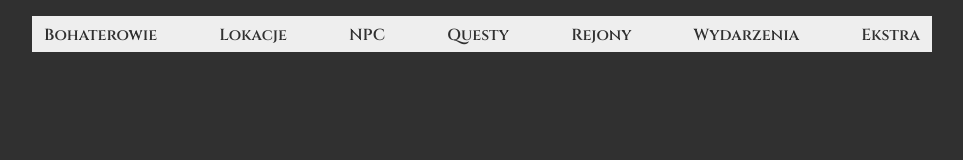
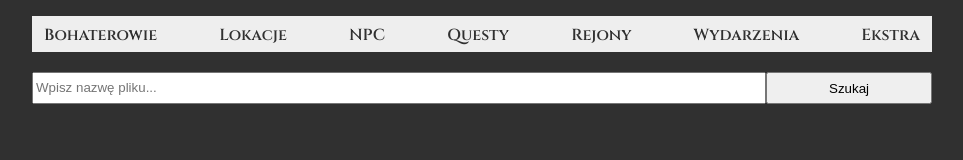
Before and after one commit to Swagnar/LOREm, a plain HTML site: page index.html in a window 1280 px wide. Both pictures are taken after a click on the picture 320 px from the left and 400 px from the top of the page. Shown: the whole page, without its empty margins (158-1121 px from the left). Drawn offline with nearby package versions, Linux system fonts and the light colour scheme.

Commit message:
added search bar
new functions inside `controls.js`:
- createSearchMenu
- addEventListenersToSearchMenu

also added `isInputFocues` inside `addEventListenersToControls` so that the "A" and "D" won't interfere with search menu

```diff
--- a/script.js
+++ b/script.js
@@ -1,5 +1,5 @@
 import { createBootScreen, createNavbar, flattenTree } from "./scripts/utils.js";
-import { moveBack, moveForward, createArrowControls } from "./scripts/controls.js";
+import { moveBack, moveForward, createArrowControls, createSearchMenu, addEventListenersToSearchMenu } from "./scripts/controls.js";
 import { DND_TREE } from "./scripts/DND.js";
 import { TWD_TREE } from "./scripts/TWD.js";
 
@@ -20,7 +20,7 @@ var flatTree;
 
 function clearRootElement() {
   ROOT.innerHTML = '';
-  ROOT.classList.remove('fullwidth')
+  ROOT.classList.remove('fullwidth') ;
 }
 
 /**
@@ -38,7 +38,7 @@ function clearRootElement() {
  *                if the document name is missing.
  */
 function renderMarkdown(e) {
-  console.log("Rendering markdown with event: ", e.type)
+  console.log("Rendering markdown with event: ", e.type);
   try {
     var path;
     var documentName;
@@ -72,8 +72,8 @@ function renderMarkdown(e) {
 
         // Add event listener to all <a data-path=""> tags in a given .md document
         document.querySelectorAll('a[data-path]').forEach(a => {
-          a.addEventListener('click', renderMarkdown)
-        })
+          a.addEventListener('click', renderMarkdown);
+        });
 
         // View has changed, new document rendered. Update attribiute indexes for controls and their event handelers
         updateControlsIndexes(documentName)
@@ -136,6 +136,7 @@ function changeView() {
     if(!selectedTree) throw new Error("No tree selected, `selectedTree` value = " + `${selectedView}`);
 
     clearRootElement();
+
     createNavbar(ROOT, renderMarkdown, selectedTree);
 
 
@@ -145,6 +146,10 @@ function changeView() {
 
     const [leftArrow, rightArrow] = createArrowControls(ROOT);
     addEventListenersToControls(leftArrow, rightArrow);
+
+    const [searchInput, searchButton] = createSearchMenu(ROOT, flatTree);
+    addEventListenersToSearchMenu(searchInput, searchButton, flatTree, renderMarkdown);
+
 
   } catch(er) {
     console.error("There has been an error while changing the view: ",er)
@@ -163,28 +168,36 @@ function changeView() {
  * @param {HTMLElement} rightArrow - The HTML element representing the right arrow control.
  */
 function addEventListenersToControls(leftArrow, rightArrow) {
+
+  function isInputFocues() {
+    const activeElement = document.activeElement;
+    return activeElement && (activeElement.tagName === 'INPUT' || activeElement.tagName === 'TEXTAREA' );
+  }
+
   try {
 
     // Add 'click' event to arrow controls
-    leftArrow.addEventListener('click', function() { renderMarkdown(moveBack(leftArrow, flatTree)) })
-    rightArrow.addEventListener('click', function() { renderMarkdown(moveForward(rightArrow,flatTree)) })
+    leftArrow.addEventListener('click', function() { renderMarkdown(moveBack(leftArrow, flatTree)); });
+    rightArrow.addEventListener('click', function() { renderMarkdown(moveForward(rightArrow,flatTree)); });
 
     // Add 'keydown' event listener for the `document`, check if the keys are navigational and then behave like `click` event
     document.addEventListener('keydown', (ev) => {
+      if (isInputFocues()) return;
       let keyName = ev.key;
       if(keyName === "ArrowLeft" || keyName === "a") {
-        renderMarkdown(moveBack(leftArrow, flatTree))
+        renderMarkdown(moveBack(leftArrow, flatTree));
       }
-    })
+    });
     document.addEventListener('keydown', (ev) => {
+      if (isInputFocues()) return;
       let keyName = ev.key;
       if(keyName === "ArrowRight" || keyName === "d") {
-        renderMarkdown(moveForward(rightArrow, flatTree))
+        renderMarkdown(moveForward(rightArrow, flatTree));
       }
-    })
+    });
 
   } catch(er) {
-    console.error(er)
+    console.error(er);
   }
 }
 /**
@@ -201,6 +214,7 @@ function addEventListenersToControls(leftArrow, rightArrow) {
  * @param {HTMLImageElement} logoTWD - The HTML image element representing the TWD logo.
  */
 function addEventListenersToBootScreen(wrapperDND, wrapperTWD, logoDND, logoTWD) {
+  console.log('Adding event listeners to Boot Screen...');
   wrapperDND.addEventListener('mouseenter', () => {
     wrapperTWD.classList.add('gray-out');
   });
@@ -228,6 +242,7 @@ function addEventListenersToBootScreen(wrapperDND, wrapperTWD, logoDND, logoTWD)
     flatTree = flattenTree(TWD_TREE);
     changeView();
   });
+  console.log('Event listeners added to Boot Screen');
 }
 
 // #################################################################################################################################################
--- a/scripts/controls.js
+++ b/scripts/controls.js
@@ -4,11 +4,11 @@
  */
 export function createArrowControls(rootElement) {
 
-  let leftArrow = document.createElement('span')
-  let rightArrow = document.createElement('span')
+  let leftArrow = document.createElement('span');
+  let rightArrow = document.createElement('span');
 
-  leftArrow.innerHTML = "&larr;"
-  rightArrow.innerHTML = "&rarr;"
+  leftArrow.innerHTML = "&larr;";
+  rightArrow.innerHTML = "&rarr;";
 
   leftArrow.id = "left-arrow-control";
   rightArrow.id = "right-arrow-control";
@@ -16,12 +16,60 @@ export function createArrowControls(rootElement) {
   leftArrow.title = "A lub ←";
   rightArrow.title = "D lub →";
 
-  [leftArrow,rightArrow].forEach(arrow => arrow.classList.add('hidden'))
+  [leftArrow,rightArrow].forEach(arrow => arrow.classList.add('hidden'));
 
-  rootElement.prepend(rightArrow)
-  rootElement.prepend(leftArrow)
+  rootElement.prepend(rightArrow);
+  rootElement.prepend(leftArrow);
 
   return [leftArrow, rightArrow];
+}
+
+export function createSearchMenu(rootElement, flatTree) {
+  if(!flatTree) {
+    throw new TypeError('Cannot create datalist element, flatTree is undefined');
+  }
+  let searchWrapper = document.createElement('search');
+
+  let searchInput = document.createElement('input');
+  let searchButton = document.createElement('button');
+  let searchDataList = document.createElement('datalist');
+
+  searchDataList.id = "search-datalist";
+  searchInput.setAttribute('list', 'search-datalist');
+  searchInput.placeholder = "Wpisz nazwę pliku...";
+  searchInput.id = "search-input";
+
+  searchButton.innerText = "Szukaj";
+
+  flatTree.forEach(element => {
+    let option = document.createElement('option');
+    option.value = element.name;
+    option.dataset.path = element.relativePath;
+
+    searchDataList.append(option);
+  });
+
+  searchWrapper.append(searchInput, searchButton, searchDataList);
+
+  rootElement.append(searchWrapper);
+
+  return [searchInput, searchButton];
+}
+
+export function addEventListenersToSearchMenu(inputElement, submitElement, flatTree, renderFn) {
+  inputElement.addEventListener('keydown', (ev) => {
+    if(ev.key === 'Enter') {
+      submitElement.click();
+    }
+  });
+
+  submitElement.addEventListener('click', function() {
+    let file = flatTree.find(f => f.name.includes(inputElement.value));
+
+    let ev = simulateClickEvent(file.name, file.path, flatTree);
+    renderFn(ev);
+    console.log(file);
+  });
 }
 
 function simulateClickEvent(documentName, path, flattenTree) {
@@ -41,6 +89,7 @@ function simulateClickEvent(documentName, path, flattenTree) {
   });
   return event;
 }
+
 /**
  *
  * @param {HTMLSpanElement} leftArrow
--- a/scripts/utils.js
+++ b/scripts/utils.js
@@ -58,7 +58,8 @@ export function flattenTree(tree) {
  *                                       containing the DND wrapper, TWD wrapper, DND logo, and TWD logo.
  */
 export function createBootScreen(rootElement) {
-  rootElement.classList.add('fullwidth')
+  console.log('Creating Boot Screen...');
+  rootElement.classList.add('fullwidth');
 
   let bootScreenWrapper = document.createElement('div');
 
@@ -96,6 +97,7 @@ export function createBootScreen(rootElement) {
   bootScreenWrapper.append(bootScreenDNDWrapper, bootScreenTWDWrapper);
   rootElement.append(bootScreenWrapper);
 
+  console.log("Boot Screen created");
   return [bootScreenDNDWrapper, bootScreenTWDWrapper, logoDND, logoTWD];
 }
 /**
@@ -167,7 +169,7 @@ export function createNavbar(rootElement, clickHandeler, sourceTree) {
 
       navDropdownButtonWrapper.append(navDropdownContentWrapper);
       navbar.append(navDropdownButtonWrapper);
-      console.log("Navbar created")
+      console.log("Navbar created");
     });
     rootElement.append(navbar);
   } catch(er) {
--- a/styles/root.css
+++ b/styles/root.css
@@ -35,6 +35,21 @@ nav {
   font-optical-sizing: auto;
   font-weight: 600;
   font-style: normal;
+}
+search {
+  height: 2rem;
+  width: 100%;
+  display: flex;
+
+  position: absolute;
+  bottom: -2.5rem;
+
+}
+search > input {
+  flex-grow: 5;
+}
+search > button {
+  flex-grow: 1;
 }
 #left-arrow-control,
 #right-arrow-control {
```
